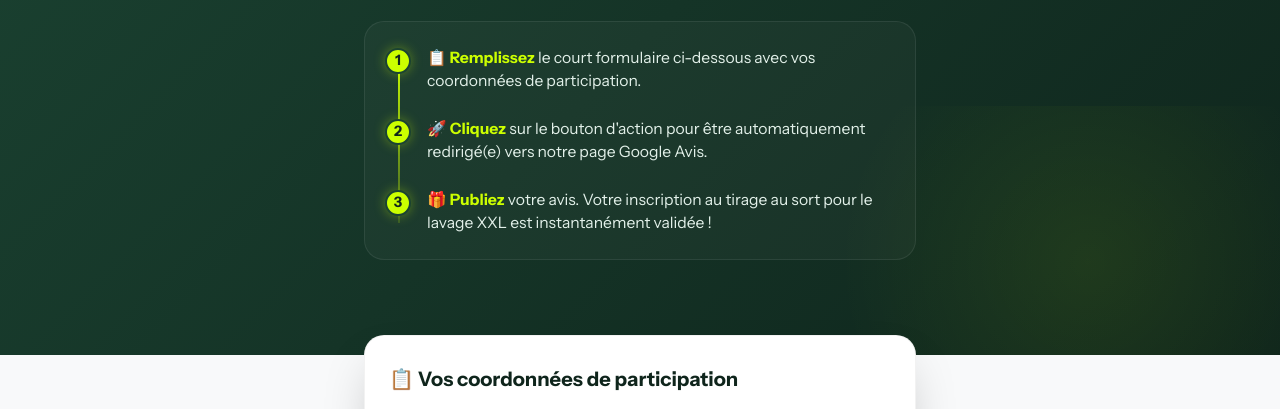
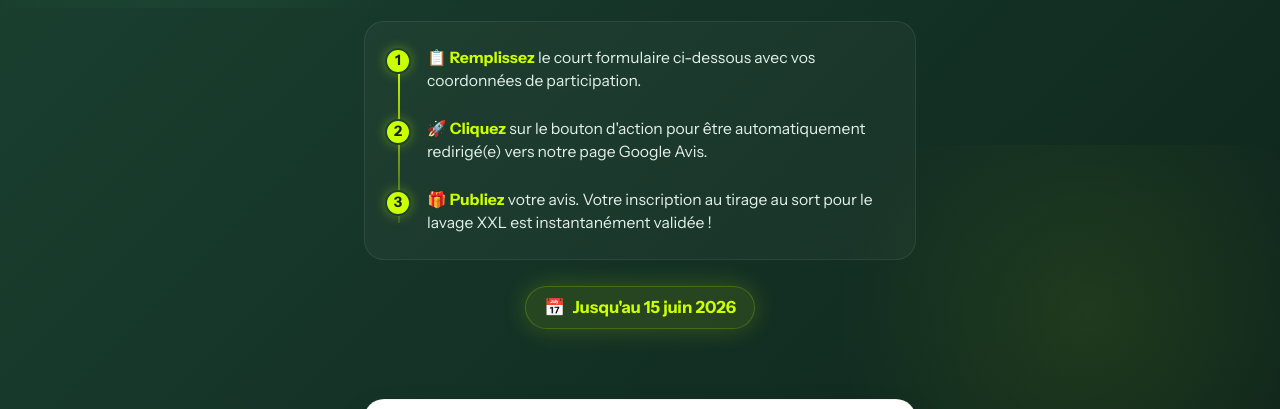
Before and after one commit to lavasicca-Washer/website, a website: page jeu-concours.html in a window 1280 px wide. Shown: the part 338-747 px from the top of the page. Drawn offline with Linux system fonts and the light colour scheme.

Commit message:
chore: add contest deadline

```diff
--- a/jeu-concours.html
+++ b/jeu-concours.html
@@ -526,6 +526,10 @@
                         <p>🎁 <strong>Publiez</strong> votre avis. Votre inscription au tirage au sort pour le lavage XXL est instantanément validée !</p>
                     </div>
                 </div>
+
+                <div style="margin-top: -15px; margin-bottom: 30px; font-size: 1.05rem; color: var(--fluo-yellow); font-weight: 700; display: inline-flex; align-items: center; gap: 8px; background: rgba(204, 255, 0, 0.1); padding: 8px 18px; border-radius: 30px; border: 1px solid rgba(204, 255, 0, 0.2); box-shadow: var(--shadow-glow);">
+                    <span>📅</span> Jusqu'au 15 juin 2026
+                </div>
             </div>
         </section>
 
```
Also changed, not shown: 1 other file.
